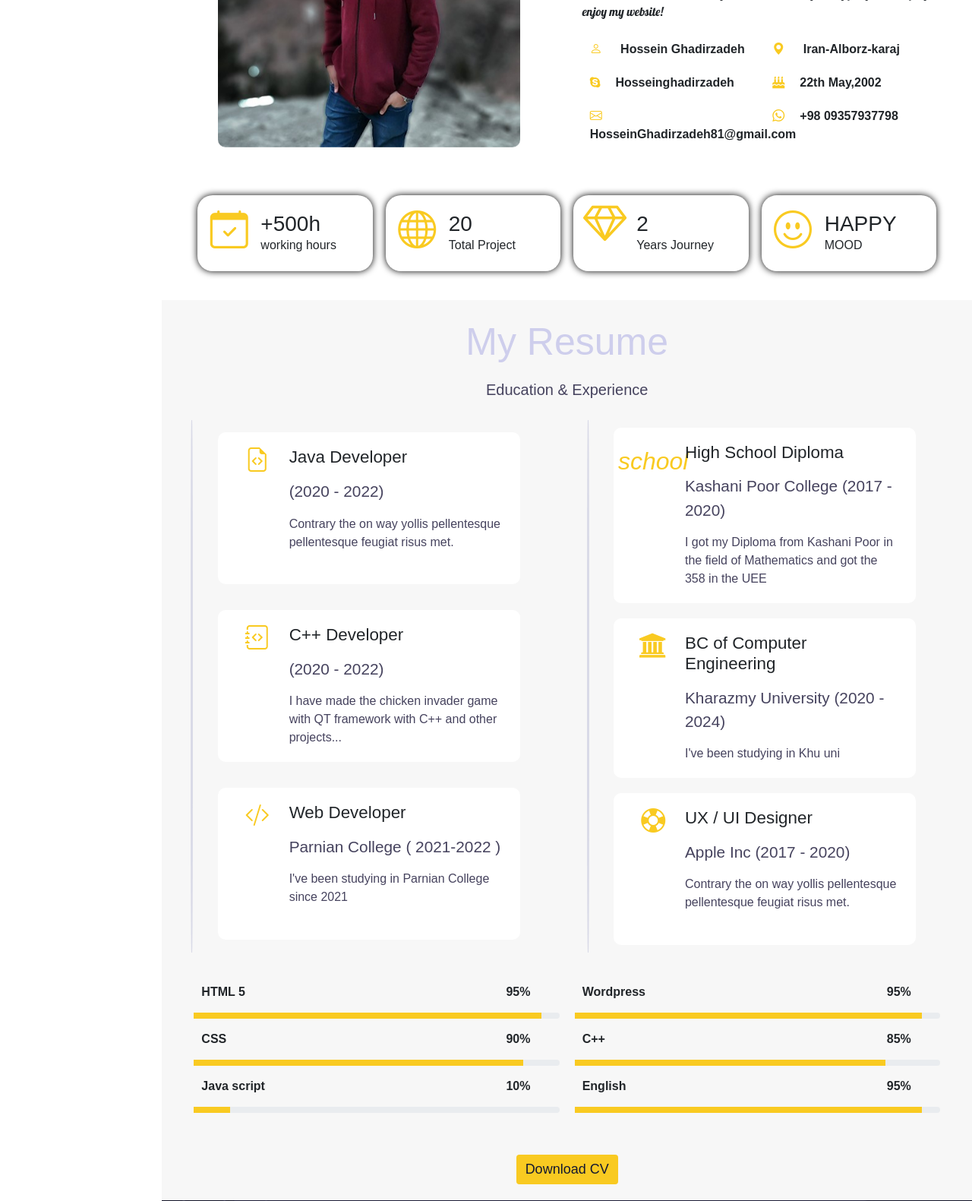
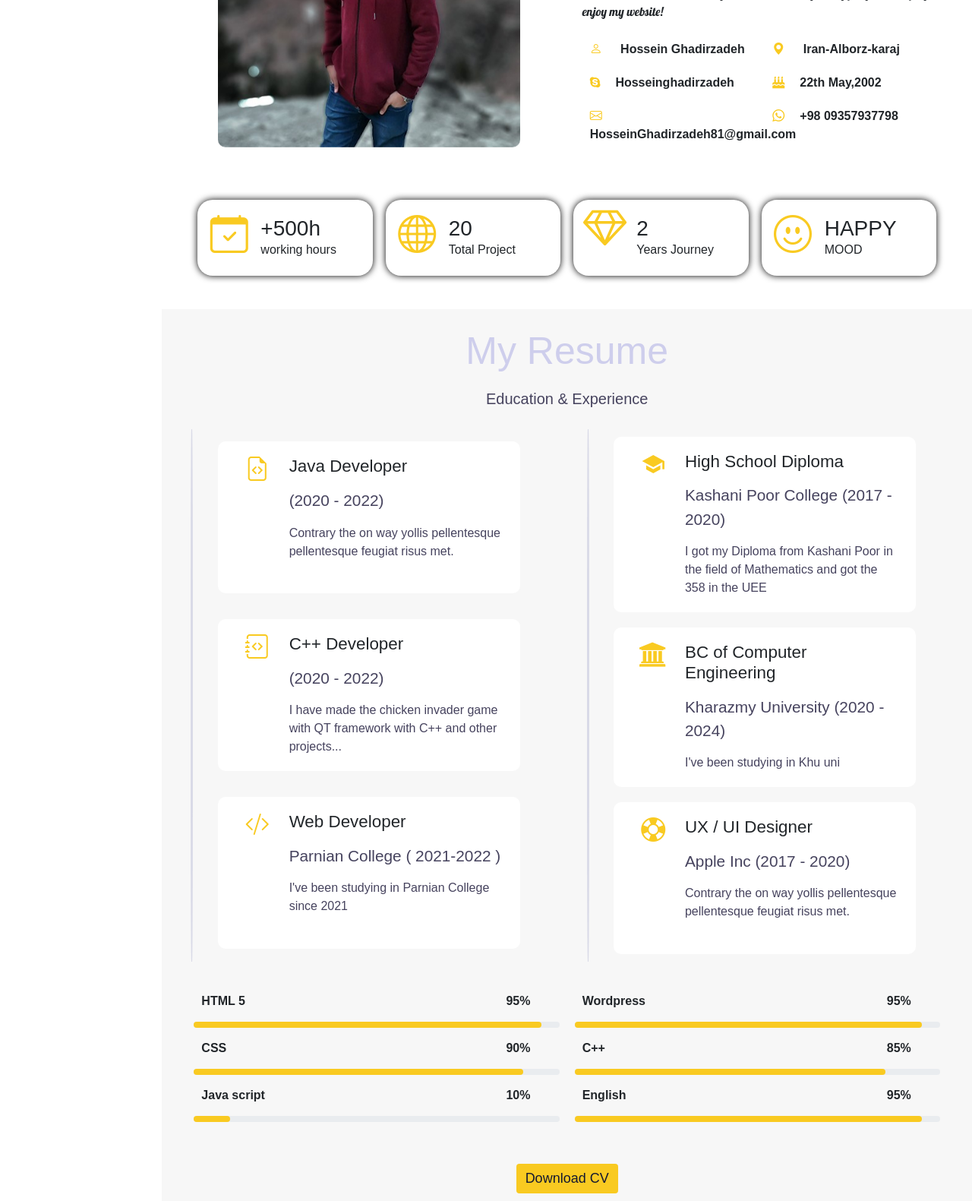
Before and after one commit to Hosseinghadirzadeh/My-Site, a PHP site: page / in a window 1280 px wide. Shown: the part 1075-2656 px from the top of the page at 76% size. Run offline with PHP 8.4, Linux system fonts and the light colour scheme; some libraries are stand-ins or nearby versions; some web fonts are replaced.

Commit message:
editted 03

```diff
--- a/css/local.css
+++ b/css/local.css
@@ -55,6 +55,7 @@
     #chart>li {
         width: 100%;
     }
+
 }
 
 /* tablet  */
--- a/css/style.css
+++ b/css/style.css
@@ -824,26 +824,32 @@ main .row1 .moving > i:nth-of-type(1) {
 
 #pbar > div:nth-of-type(1) > div:nth-of-type(1) > div::before {
   width: 95%;
+  border-radius: 30px;
 }
 
 #pbar > div:nth-of-type(1) > div:nth-of-type(2) > div::before {
   width: 90%;
+  border-radius: 30px;
 }
 
 #pbar > div:nth-of-type(1) > div:nth-of-type(3) > div::before {
   width: 10%;
+  border-radius: 30px;
 }
 
 #pbar > div:nth-of-type(2) > div:nth-of-type(1) > div::before {
   width: 95%;
+  border-radius: 30px;
 }
 
 #pbar > div:nth-of-type(2) > div:nth-of-type(2) > div::before {
   width: 85%;
+  border-radius: 30px;
 }
 
 #pbar > div:nth-of-type(2) > div:nth-of-type(3) > div::before {
   width: 95%;
+  border-radius: 30px;
 }
 
 .btn1 {
@@ -1096,7 +1102,7 @@ footer .footer-inner > form > button {
 }
 
 footer .footer-inner > section > ul li {
-  font-size: 20px;
+  font-size: 1.3rem;
   padding: 10px;
 }
 
@@ -1124,7 +1130,7 @@ footer .footer-inner > div > p {
 }
 
 footer .footer-inner > div > ul > li > a > i {
-  font-size: 30px;
+  font-size: 1.4rem;
   padding: 5px;
   -webkit-transition: all 0.4s;
   transition: all 0.4s;
@@ -1157,6 +1163,6 @@ footer .footer-inner > div > ul > li:hover > a > i {
 }
 
 #bio {
-  font-family: 'Lobster', cursive;
+  font-family: "Lobster", cursive;
 }
 /*# sourceMappingURL=style.css.map */
--- a/css/style.scss
+++ b/css/style.scss
@@ -657,16 +657,19 @@ main {
         > div:nth-of-type(1) > div {
             &::before {
                 width: 95%;
+                border-radius: 30px;
             }
         }
         > div:nth-of-type(2) > div {
             &::before {
                 width: 90%;
+                border-radius: 30px;
             }
         }
         > div:nth-of-type(3) > div {
             &::before {
                 width: 10%;
+                border-radius: 30px;
             }
         }
     }
@@ -674,16 +677,19 @@ main {
         > div:nth-of-type(1) > div {
             &::before {
                 width: 95%;
+                border-radius: 30px;
             }
         }
         > div:nth-of-type(2) > div {
             &::before {
                 width: 85%;
+                border-radius: 30px;
             }
         }
         > div:nth-of-type(3) > div {
             &::before {
                 width: 95%;
+                border-radius: 30px;
             }
         }
     }
@@ -893,7 +899,7 @@ footer {
         > section {
             > ul {
                 li {
-                    font-size: 20px;
+                    font-size: 1.3rem;
                     padding: 10px;
                     > i {
                         color: rgb(20, 16, 45);
@@ -919,7 +925,7 @@ footer {
             > ul {
                 @extend .df;
                 > li > a > i {
-                    font-size: 30px;
+                    font-size: 1.4rem;
                     padding: 5px;
                     transition: all 0.4s;
                 }
@@ -949,6 +955,6 @@ footer {
     }
 }
 
-#bio{
-    font-family: 'Lobster', cursive;
+#bio {
+    font-family: "Lobster", cursive;
 }
--- a/index.html
+++ b/index.html
@@ -11,6 +11,7 @@
     <link href="https://fonts.googleapis.com/css2?family=Beau+Rivage&family=Roboto:wght@100&display=swap"
         rel="stylesheet">
     <link rel="stylesheet" href="https://cdnjs.cloudflare.com/ajax/libs/font-awesome/4.7.0/css/font-awesome.min.css">
+    <link href="https://fonts.googleapis.com/icon?family=Material+Icons" rel="stylesheet">
     <link rel="preconnect" href="https://fonts.googleapis.com">
     <link rel="preconnect" href="https://fonts.gstatic.com" crossorigin>
     <link href="https://fonts.googleapis.com/css2?family=Lobster&display=swap" rel="stylesheet">
@@ -118,37 +119,37 @@
                                     I'm still learing it and I'm working on my portfolio!I hope you enjoy my website!</p>
                                 </p>
                                 <ul class="address row col-12">
-                                    <li class="col-12 col-sm-6"><i class="bi bi-person"></i> Hossein Ghadirzadeh</li>
-                                    <li class="col-12 col-sm-6"><i class="bi bi-geo-alt-fill"></i> Iran-Alborz-karaj
+                                    <li class="col-12 col-sm-6 "><i class="bi bi-person"></i> Hossein Ghadirzadeh</li>
+                                    <li class="col-12 col-sm-6 "><i class="bi bi-geo-alt-fill"></i> Iran-Alborz-karaj
                                     </li>
-                                    <li class="col-12 col-sm-6"><i class="fa fa-skype"></i>Hosseinghadirzadeh</li>
-                                    <li class="col-12 col-sm-6"><i class="fa fa-birthday-cake"></i>22th May,2002</li>
-                                    <li class="col-12 col-sm-6"><i
+                                    <li class="col-12 col-sm-6 "><i class="fa fa-skype"></i>Hosseinghadirzadeh</li>
+                                    <li class="col-12 col-sm-6 "><i class="fa fa-birthday-cake"></i>22th May,2002</li>
+                                    <li class="col-12 col-sm-6 "><i
                                             class="bi bi-envelope"></i>HosseinGhadirzadeh81@gmail.com</li>
-                                    <li class="col-12 col-sm-6"><i class="bi bi-whatsapp"></i>+98 09357937798</li>
+                                    <li class="col-12 col-sm-6 "><i class="bi bi-whatsapp"></i>+98 09357937798</li>
                                 </ul>
                             </div>
 
                             <ul class="col-12" id="chart">
-                                <li class="col-12 col-md-6 col-lg-3 "><i class="bi bi-calendar-check"></i>
+                                <li class="col-12 col-md-6 col-lg-3 my-sm-2 "><i class="bi bi-calendar-check"></i>
                                     <section>
                                         <h3>+500h</h3>
                                         <p>working hours</p>
                                     </section>
                                 </li>
-                                <li class="col-12 col-md-6 col-lg-3 "><i class="bi bi-globe"></i>
+                                <li class="col-12 col-md-6 col-lg-3 my-sm-2 "><i class="bi bi-globe"></i>
                                     <section>
                                         <h3>20</h3>
                                         <p>Total Project</p>
                                     </section>
                                 </li>
-                                <li class="col-12 col-md-6 col-lg-3 "><i class="fa fa-diamond"></i>
+                                <li class="col-12 col-md-6 col-lg-3 my-sm-2"><i class="fa fa-diamond"></i>
                                     <section>
                                         <h3>2</h3>
                                         <p>Years Journey</p>
                                     </section>
                                 </li>
-                                <li class="col-12 col-md-6 col-lg-3 "><i class="bi bi-emoji-smile"></i>
+                                <li class="col-12 col-md-6 col-lg-3 my-sm-2"><i class="bi bi-emoji-smile"></i>
                                     <section>
                                         <h3>HAPPY</h3>
                                         <p>MOOD</p>
@@ -339,7 +340,7 @@
                                 </ul>
                                 <iframe
                                     src="https://www.google.com/maps/embed?pb=!1m18!1m12!1m3!1d481.05021395003854!2d50.997080049967366!3d35.7973014214737!2m3!1f0!2f0!3f0!3m2!1i1024!2i768!4f13.1!3m3!1m2!1s0x0%3A0x4316f277ab1990dc!2zMzXCsDQ3JzUwLjMiTiA1MMKwNTknNDkuMiJF!5e0!3m2!1sen!2s!4v1652737134045!5m2!1sen!2s"
-                                    width="400" height="350" style="border:0;" allowfullscreen="" loading="lazy"
+                                    width="350" height="350" style="border:0;" allowfullscreen="" loading="lazy"
                                     referrerpolicy="no-referrer-when-downgrade"></iframe>
                             </section>
                             <div class="col-12">
@@ -349,11 +350,11 @@
                                     </a>
                                 </p>
                                 <ul class="col-6">
-                                    <li><a href="https://www.instagram.com/hosseinghadirzadeh81"><i
+                                    <li><a href="https://www.instagram.com/hosseinghadirzadeh.official"target="_blanck"><i
                                                 class="fa fa-instagram"></i></a></li>
-                                    <li><a href="https://www.linkedin.com/in/hosseinghadirzadeh81/"><i
+                                    <li><a href="https://www.linkedin.com/in/hosseinghadirzadeh/"target="_blanck"><i
                                                 class="fa fa-linkedin"></i></a></li>
-                                    <li><a href="https://www.github.com/hosseinghadirzadeh"><i
+                                    <li><a href="https://www.github.com/hosseinghadirzadeh"target="_blanck"><i
                                                 class="fa fa-github"></i></a></li>
                                 </ul>
                             </div>
```
Also changed, not shown: 1 other file.
